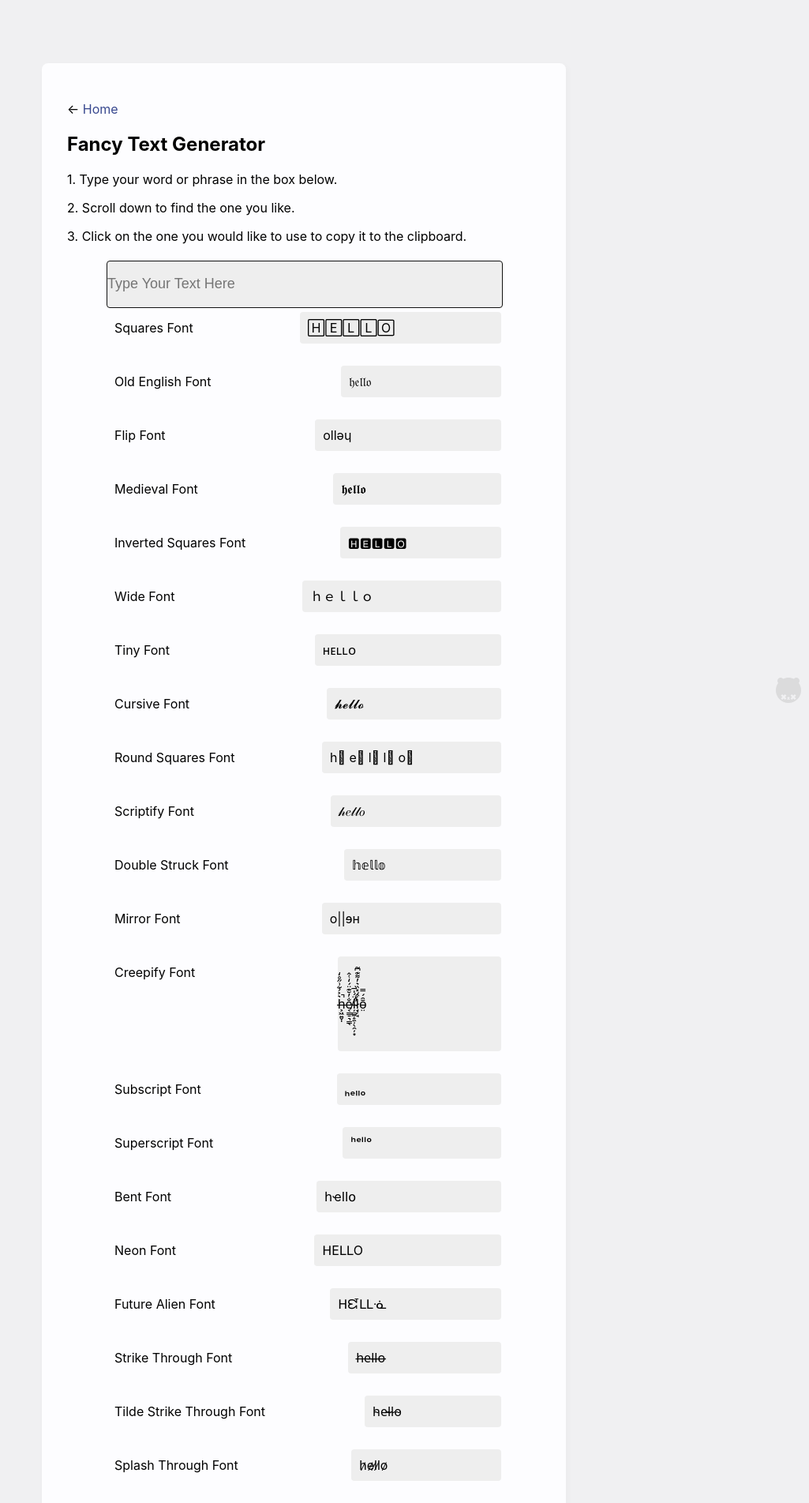
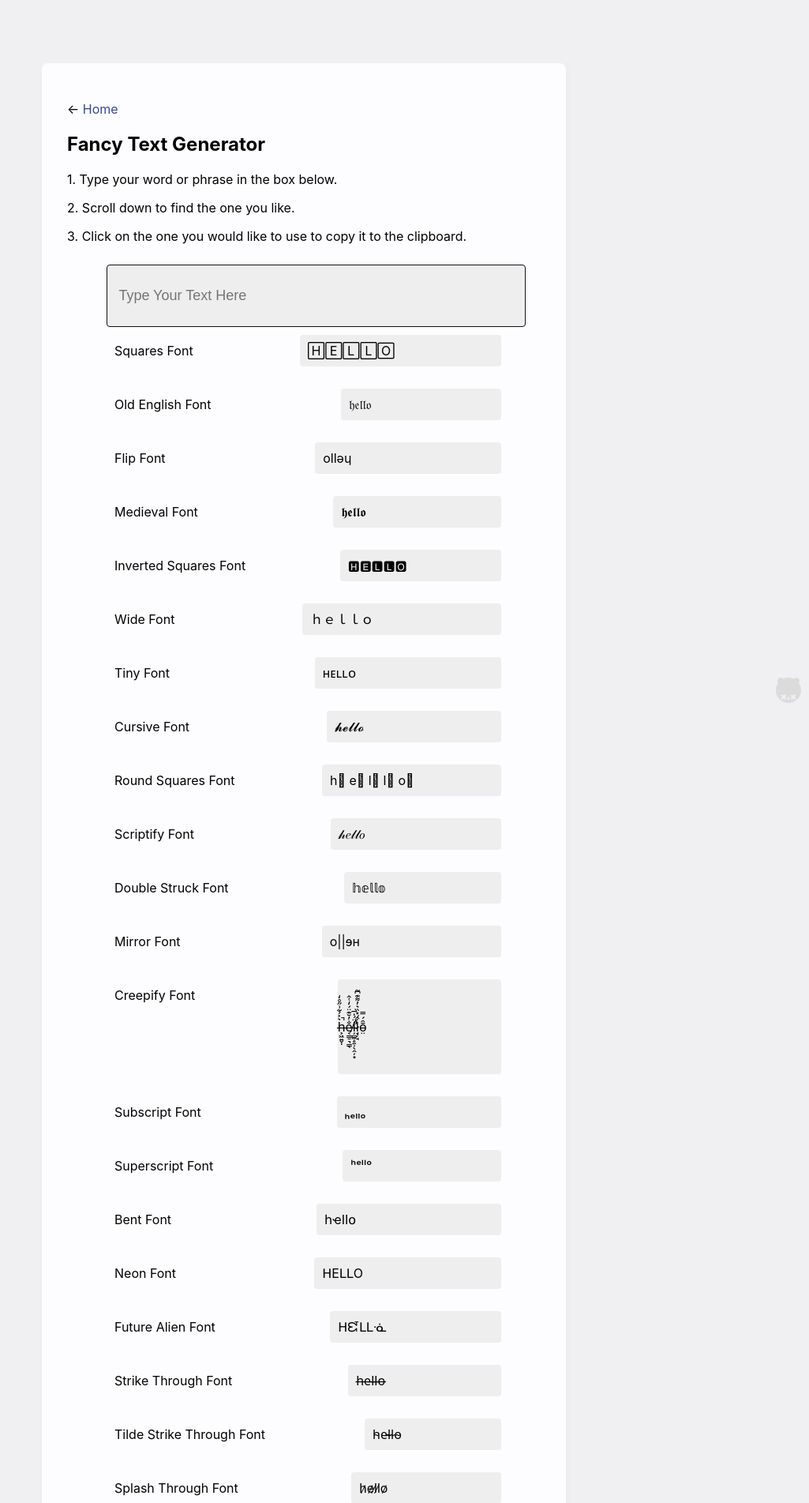
Before and after one commit to susahcebok/blog, a Jekyll site: the page built from _posts/2018-03-03-fancytext.html, in a window 1280 px wide. Shown: the top 1903 px of the page at 79% size, without its empty margins (255-1280 px from the left). Built offline with Jekyll 4.4.1, drawn with Linux system fonts in a browser that asks for light colours; nearby versions of some CDN libraries; comment, search, counter and statistics services are not loaded.

Commit message:
Update custom.css

```diff
--- a/assets/css/custom.css
+++ b/assets/css/custom.css
@@ -150,14 +150,14 @@
  flex-basis: auto;
 }
 #my-text {
-    padding: 5px 0;
+    padding: 5px 1;
     border: 1px solid #111;
     border-radius: 4px;
     background: #eee;
     min-height:3rem;
   width:100%;
   font-size:18px;
-  margin:5px 0;
+  margin:10px 0;
 }
 
 .name, .font-generator-kaomoji-kuma p{
```
